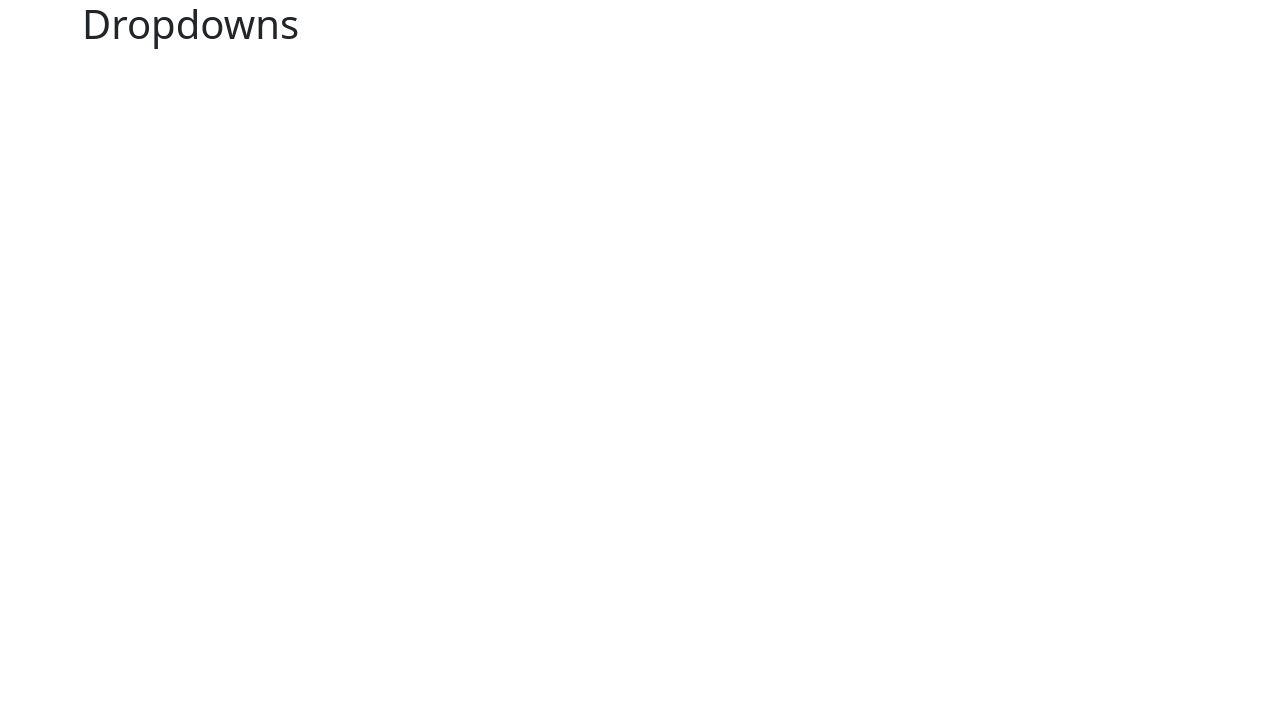
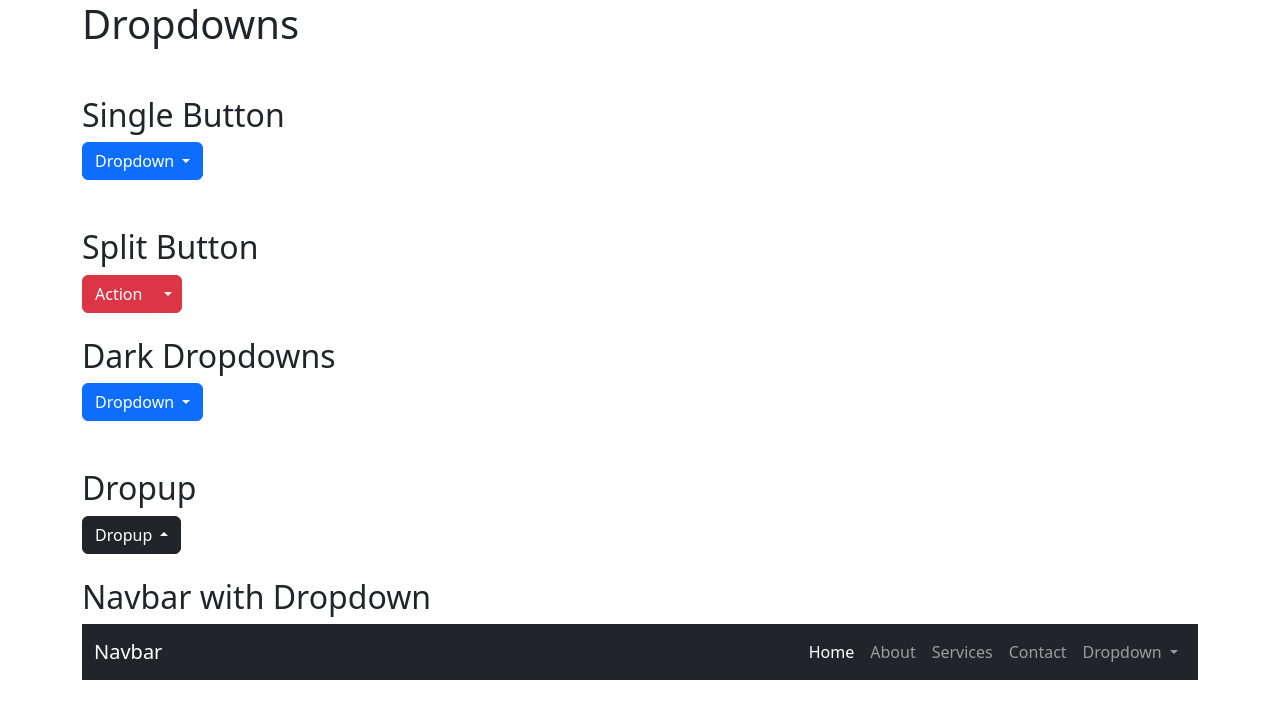
Before and after one commit to palegret/udemy-bootstrap-5-from-scratch, a plain HTML site: page bootstrap-sandbox/27-dropdowns.html in a window 1280 px wide. Drawn offline with Linux system fonts and the light colour scheme.

Commit message:
Lesson 27 - Dropdowns

```diff
--- a/bootstrap-sandbox/27-dropdowns.html
+++ b/bootstrap-sandbox/27-dropdowns.html
@@ -11,23 +11,111 @@
     <div class="container">
       <h1 class="mb-5">Dropdowns</h1>
 
-      <!-- Single Button -->
+      <h2>Single Button</h2>
+      <div class="dropdown">
+        <button
+          class="btn btn-primary dropdown-toggle"
+          data-bs-toggle="dropdown">
+          Dropdown
+        </button>
+        <ul class="dropdown-menu">
+          <li><a href="#" class="dropdown-item">Item 1</a></li>
+          <li><a href="#" class="dropdown-item">Item 2</a></li>
+          <li><a href="#" class="dropdown-item">Item 3</a></li>
+        </ul>
+      </div>
 
       <br /><br />
 
-      <!-- Split Button -->
+      <h2>Split Button</h2>
+      <div class="btn-group">
+        <button class="btn btn-danger">Action</button>
+        <button
+          class="btn btn-danger dropdown-toggle dropdown-toggle-split"
+          data-bs-toggle="dropdown">
+          <span class="visually-hidden">Toggle Dropdown</span>
+        </button>
+        <ul class="dropdown-menu">
+          <li><a href="#" class="dropdown-item">Item 1</a></li>
+          <li><a href="#" class="dropdown-item">Item 2</a></li>
+          <li><a href="#" class="dropdown-item">Item 3</a></li>
+        </ul>
+      </div>
 
       <br /><br />
 
-      <!-- Dark Dropdowns -->
+      <h2>Dark Dropdowns</h2>
+      <div class="dropdown">
+        <button
+          class="btn btn-primary dropdown-toggle"
+          data-bs-toggle="dropdown">
+          Dropdown
+        </button>
+        <ul class="dropdown-menu dropdown-menu-dark">
+          <li><a href="#" class="dropdown-item">Item 1</a></li>
+          <li><a href="#" class="dropdown-item">Item 2</a></li>
+          <li><a href="#" class="dropdown-item">Item 3</a></li>
+        </ul>
+      </div>
 
       <br /><br />
 
-      <!-- Dropup -->
+      <h2>Dropup</h2>
+      <div class="btn-group dropup">
+        <button class="btn btn-dark dropdown-toggle" data-bs-toggle="dropdown">
+          Dropup
+        </button>
+        <ul class="dropdown-menu dropdown-menu-dark">
+          <li><a href="#" class="dropdown-item">Item 1</a></li>
+          <li><a href="#" class="dropdown-item">Item 2</a></li>
+          <li><a href="#" class="dropdown-item">Item 3</a></li>
+        </ul>
+      </div>
 
       <br /><br />
 
-      <!-- Navbar with Dropdown -->
+      <h2>Navbar with Dropdown</h2>
+      <nav class="navbar navbar-expand-md navbar-dark bg-dark">
+        <div class="container">
+          <a href="#" class="navbar-brand">Navbar</a>
+          <button
+            type="button"
+            data-bs-toggle="collapse"
+            data-bs-target="#navbarNav"
+            class="navbar-toggler">
+            <span class="navbar-toggler-icon"></span>
+          </button>
+          <div class="collapse navbar-collapse" id="navbarNav">
+            <ul class="navbar-nav ms-auto">
+              <li class="nav-item">
+                <a href="#" class="nav-link active">Home</a>
+              </li>
+              <li class="nav-item">
+                <a href="#about" class="nav-link">About</a>
+              </li>
+              <li class="nav-item">
+                <a href="#" class="nav-link">Services</a>
+              </li>
+              <li class="nav-item">
+                <a href="#" class="nav-link">Contact</a>
+              </li>
+              <li class="nav-item dropdown">
+                <a
+                  href="#"
+                  class="nav-link dropdown-toggle"
+                  data-bs-toggle="dropdown">
+                  Dropdown
+                </a>
+                <ul class="dropdown-menu">
+                  <li><a href="#" class="dropdown-item">Item 1</a></li>
+                  <li><a href="#" class="dropdown-item">Item 2</a></li>
+                  <li><a href="#" class="dropdown-item">Item 3</a></li>
+                </ul>
+              </li>
+            </ul>
+          </div>
+        </div>
+      </nav>
 
       <!-- Don't go past here -->
     </div>
```
